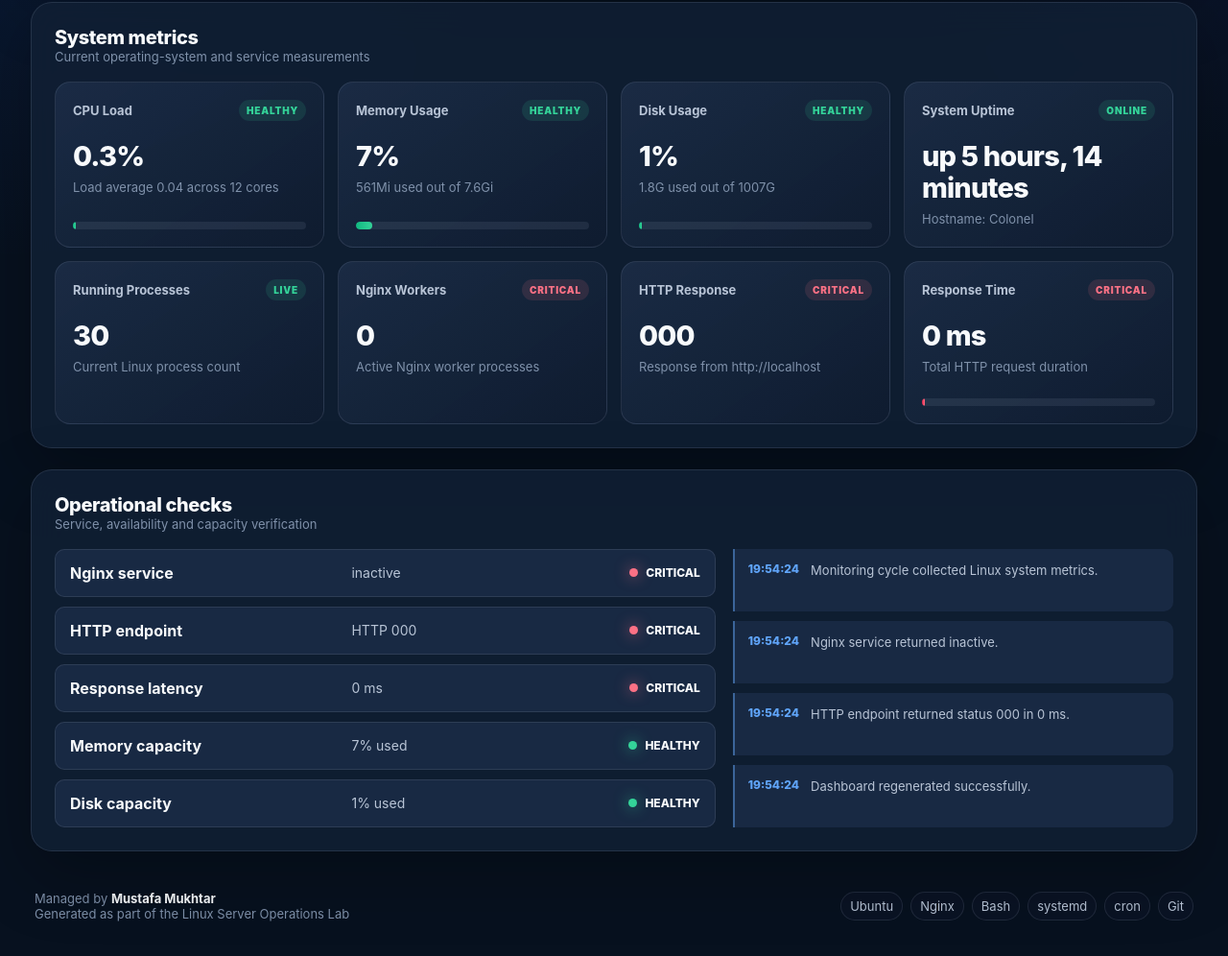
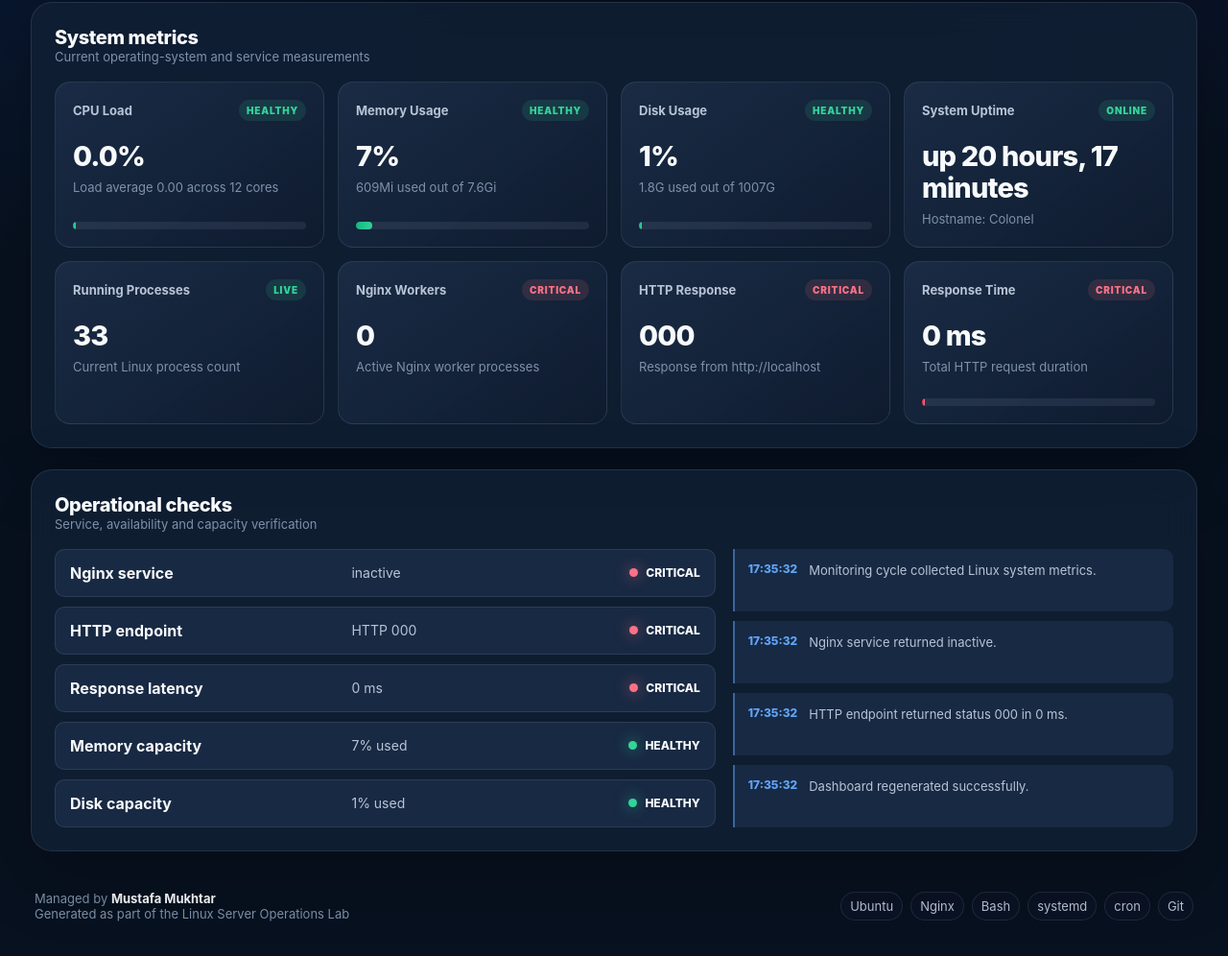
Before and after one commit to MustafaMuk/linux-server-ops-monitoring-lab, a plain HTML site: page evidence/dashboard-v2/critical.html in a window 1280 px wide. Shown: the part 363-1359 px from the top of the page at 96% size. Drawn offline with Linux system fonts and the light colour scheme.

Commit message:
Update critical dashboard evidence

```diff
--- a/evidence/dashboard-v2/critical.html
+++ b/evidence/dashboard-v2/critical.html
@@ -2,15 +2,12 @@
 <html lang="en">
 <head>
     <meta charset="UTF-8">
-    <meta
-        name="viewport"
-        content="width=device-width, initial-scale=1.0"
-    >
-
+    <meta name="viewport" content="width=device-width, initial-scale=1.0">
+    <meta http-equiv="refresh" content="60">
     <title>Linux Server Operations Dashboard</title>
-
     <link rel="stylesheet" href="dashboard-v2.css">
 </head>
+
 
 <body>
     <main class="dashboard-shell">
@@ -49,7 +46,7 @@
 
             <div class="status-time">
                 Last evaluated<br>
-                <strong>21 Jul 2026, 19:54:24 BST</strong>
+                <strong>26 Jul 2026, 17:35:31 BST</strong>
             </div>
         </section>
 
@@ -73,10 +70,10 @@
                         </span>
                     </div>
 
-                    <div class="metric-value">0.3%</div>
+                    <div class="metric-value">0.0%</div>
 
                     <div class="metric-detail">
-                        Load average 0.04 across 12 cores
+                        Load average 0.00 across 12 cores
                     </div>
 
                     <div class="progress-track">
@@ -98,7 +95,7 @@
 
                     <div class="metric-value">7%</div>
 
-                    <div class="metric-detail">561Mi used out of 7.6Gi</div>
+                    <div class="metric-detail">609Mi used out of 7.6Gi</div>
 
                     <div class="progress-track">
                         <div
@@ -135,7 +132,7 @@
                         <span class="health-chip healthy">ONLINE</span>
                     </div>
 
-                    <div class="metric-value">up 5 hours, 14 minutes</div>
+                    <div class="metric-value">up 20 hours, 17 minutes</div>
 
                     <div class="metric-detail">
                         Hostname: Colonel
@@ -148,7 +145,7 @@
                         <span class="health-chip healthy">LIVE</span>
                     </div>
 
-                    <div class="metric-value">30</div>
+                    <div class="metric-value">33</div>
 
                     <div class="metric-detail">
                         Current Linux process count
@@ -278,21 +275,21 @@
 
                 <div class="timeline">
                     <div class="timeline-item">
-                        <span class="timeline-time">19:54:24</span>
+                        <span class="timeline-time">17:35:32</span>
                         <span class="timeline-message">
                             Monitoring cycle collected Linux system metrics.
                         </span>
                     </div>
 
                     <div class="timeline-item">
-                        <span class="timeline-time">19:54:24</span>
+                        <span class="timeline-time">17:35:32</span>
                         <span class="timeline-message">
                             Nginx service returned inactive.
                         </span>
                     </div>
 
                     <div class="timeline-item">
-                        <span class="timeline-time">19:54:24</span>
+                        <span class="timeline-time">17:35:32</span>
                         <span class="timeline-message">
                             HTTP endpoint returned status 000 in
                             0 ms.
@@ -300,7 +297,7 @@
                     </div>
 
                     <div class="timeline-item">
-                        <span class="timeline-time">19:54:24</span>
+                        <span class="timeline-time">17:35:32</span>
                         <span class="timeline-message">
                             Dashboard regenerated successfully.
                         </span>
```
Also changed, not shown: evidence/screenshots/dashboard-v2/critical-dashboard.png.
